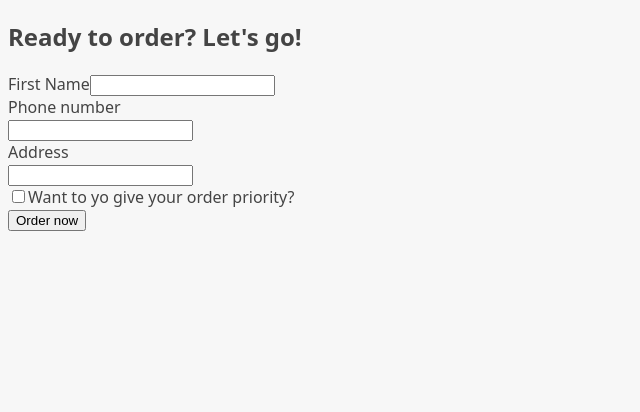
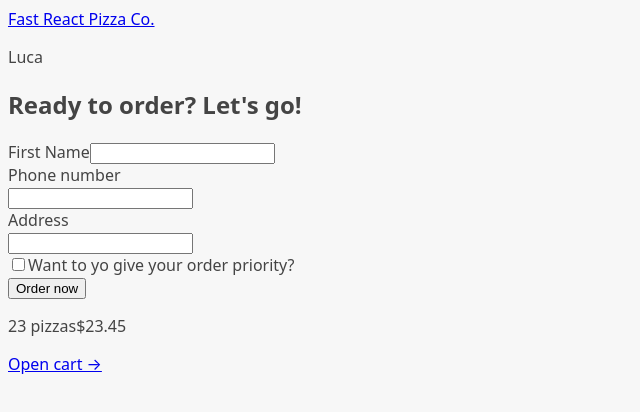
Before and after one commit to LucaFrancescoCaparelli/fast-react-pizza, a React (Vite) app: page /order/new in a window 1280 px wide. Shown: the top 412 px of the page, without its empty margins (0-640 px from the left). Built offline with nearby package versions, Linux system fonts and the light colour scheme.

Commit message:
Add AppLayout component

```diff
--- a/src/App.jsx
+++ b/src/App.jsx
@@ -1,11 +1,15 @@
 import { RouterProvider, createBrowserRouter } from "react-router-dom";
 import Home from "./features/ui/Home";
+import AppLayout from "./features/ui/AppLayout";
 import Menu from "./features/menu/Menu";
 import Cart from "./features/cart/Cart";
 import CreateOrder from "./features/order/CreateOrder";
 import Order from "./features/order/Order";
 
 const router = createBrowserRouter([
+  {
+    element: <AppLayout />,
+    children: [
       {
         path: "/",
         element: <Home />,
@@ -26,6 +30,8 @@
         path: "/oder/:orderId",
         element: <Order />,
       },
+    ],
+  },
 ]);
 
 function App() {
--- /dev/null
+++ b/src/features/ui/AppLayout.jsx
@@ -0,0 +1,18 @@
+import { Outlet } from "react-router-dom";
+import CartOverview from "../cart/CartOverview";
+import Header from "./Header";
+
+function AppLayout() {
+  return (
+    <div>
+      <Header />
+      <main>
+        <Outlet />
+      </main>
+
+      <CartOverview />
+    </div>
+  );
+}
+
+export default AppLayout;
```
Lines whose indentation alone changed are shown as unchanged.
